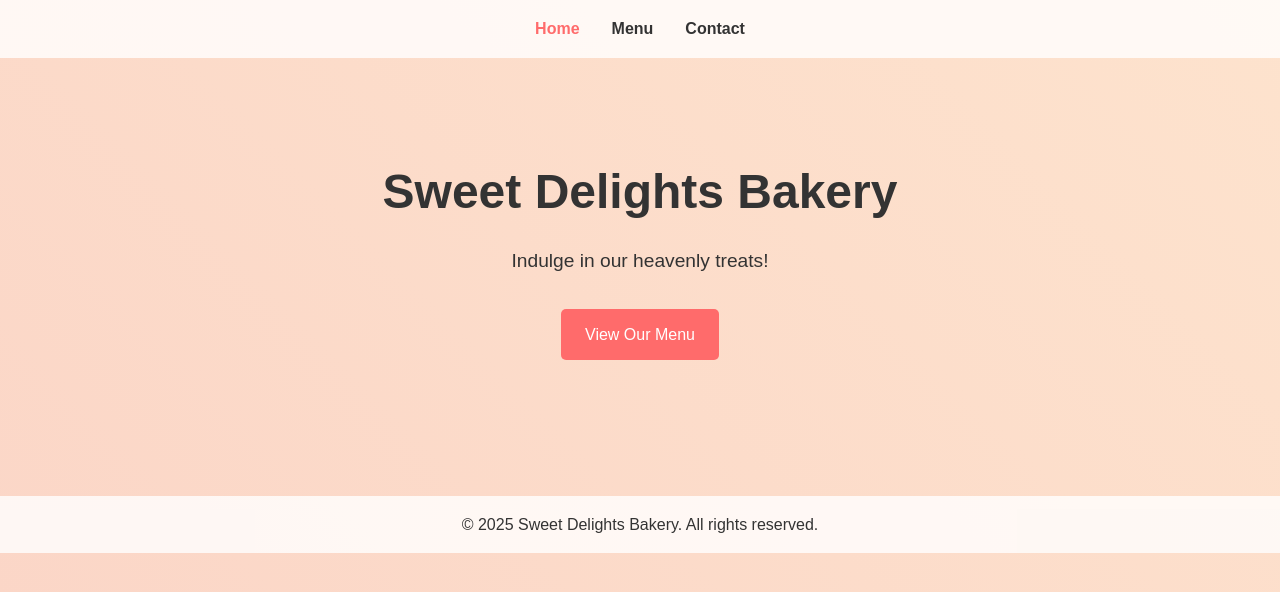
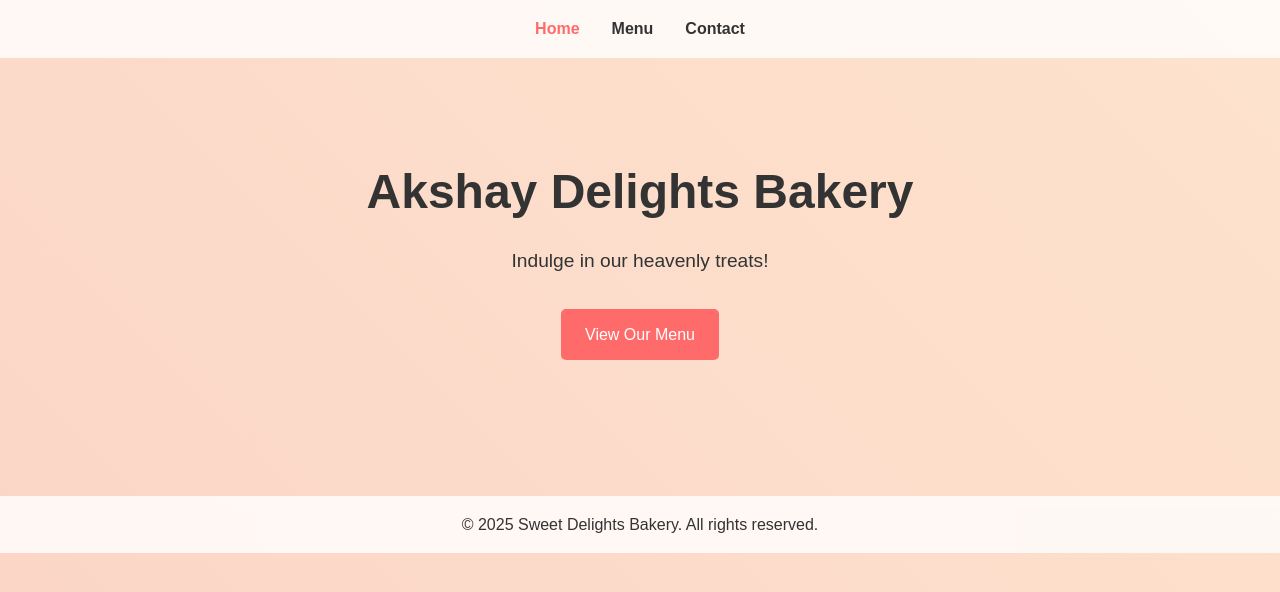
Before and after one commit to vulkanCommand/aws-devops-portfolio, a website: page index.html in a window 1280 px wide. Drawn offline with Linux system fonts and the light colour scheme.

Commit message:
Update index.html

```diff
--- a/index.html
+++ b/index.html
@@ -3,7 +3,7 @@
 <head>
     <meta charset="UTF-8">
     <meta name="viewport" content="width=device-width, initial-scale=1.0">
-    <title>Sweet Delights Bakery</title>
+    <title>Akshay Delights Bakery</title>
     <link rel="stylesheet" href="styles.css">
 </head>
 <body>
@@ -19,7 +19,7 @@
     </header>
     <main>
         <section class="hero">
-            <h1>Sweet Delights Bakery</h1>
+            <h1>Akshay Delights Bakery</h1>
             <p>Indulge in our heavenly treats!</p>
             <a href="menu.html" class="cta-button">View Our Menu</a>
         </section>
```
